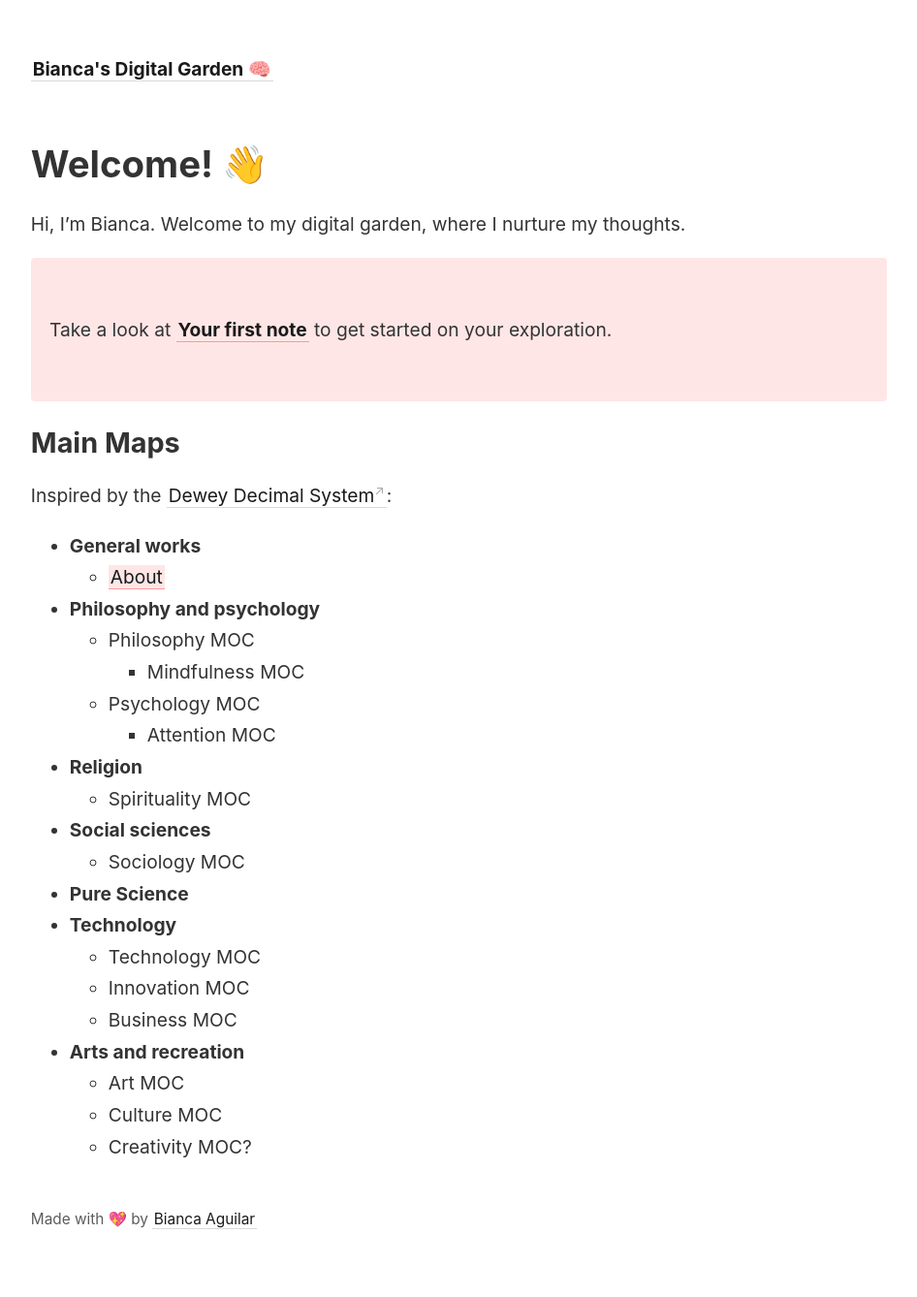
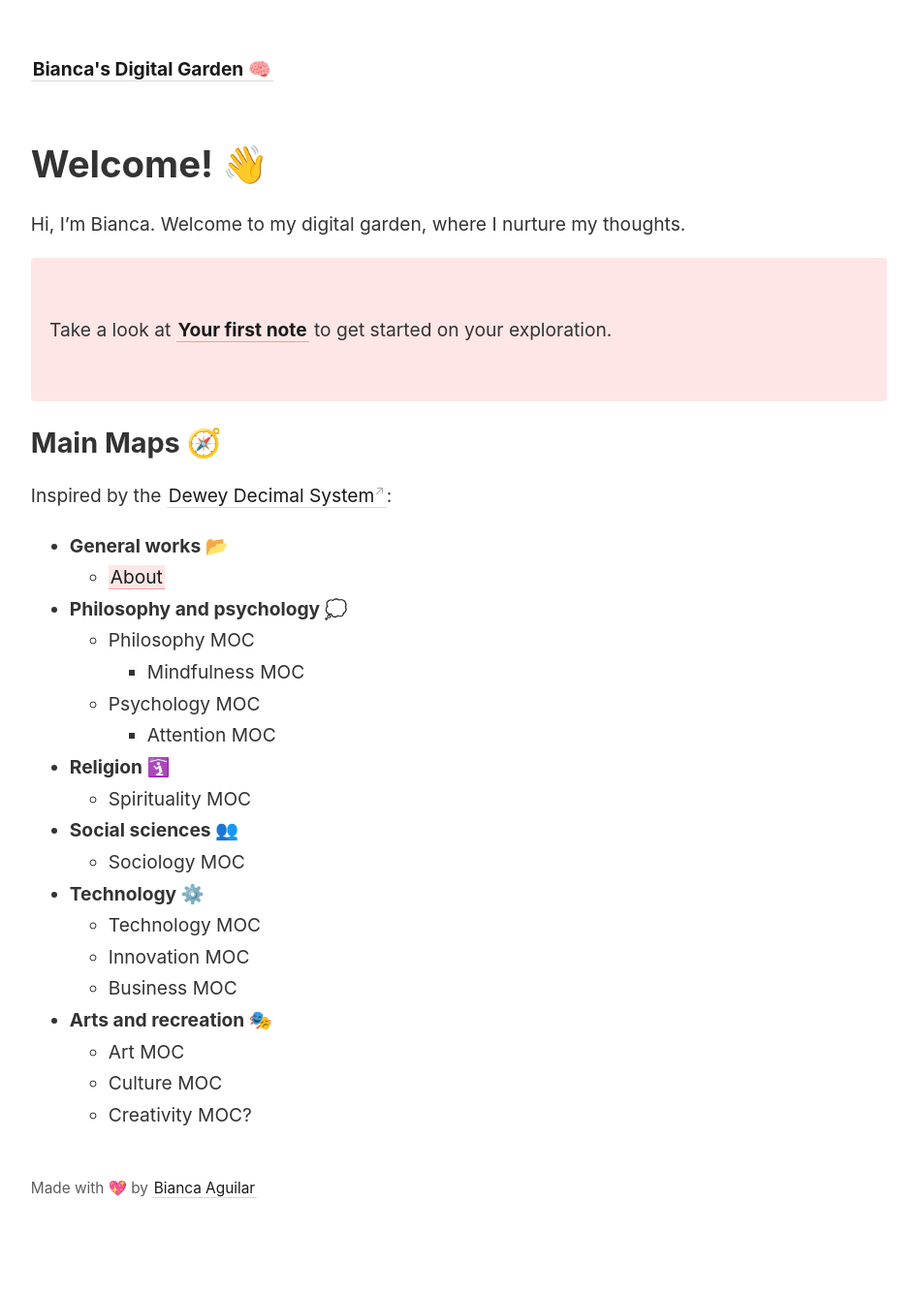
Before and after one commit to biancamika/digital-garden-template, a Jekyll site: the page built from _pages/index.md, in a window 1280 px wide. Shown: the whole page at 97% size, without its empty margins (45-991 px from the left). Built offline with Jekyll 4.4.1, drawn with Linux system fonts in a browser that asks for light colours; after the commit the page ends 1306 px from its top, so only the background shows below that.

Commit message:
Updating

```diff
--- a/_pages/index.md
+++ b/_pages/index.md
@@ -12,27 +12,26 @@ Hi, I'm Bianca. Welcome to my digital garden, where I nurture my thoughts.
   Take a look at <span style="font-weight: bold">[[Your first note]]</span> to get started on your exploration.
 </p>
 
-## Main Maps
+## Main Maps 🧭
 
 Inspired by the [Dewey Decimal System](https://www.printablee.com/postpic/2014/01/dewey-decimal-classification-system-chart_211133.png):
-+ **General works**
++ **General works 📂**
   + [[About]]
-+ **Philosophy and psychology**
++ **Philosophy and psychology 💭**
   + Philosophy MOC
     + Mindfulness MOC
   + Psychology MOC
     + Attention MOC
-+ **Religion**
++ **Religion 🛐**
   + Spirituality MOC
-+ **Social sciences**
++ **Social sciences 👥**
   + Sociology MOC
   <!-- Economics MOC -->
-+ **Pure Science**
-+ **Technology**
++ **Technology ⚙️**
   + Technology MOC
   + Innovation MOC
   + Business MOC
-+ **Arts and recreation**
++ **Arts and recreation 🎭**
   + Art MOC
   + Culture MOC
   + Creativity MOC?
```
Also changed, not shown: _pages/about.md (+12 -1 lines).
